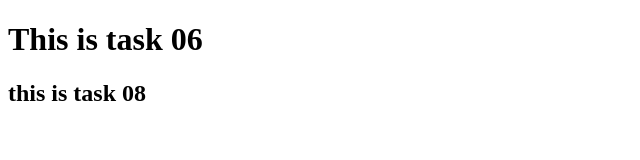
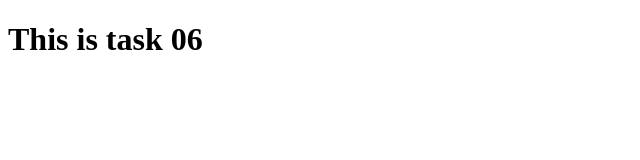
Before and after one commit to linhtran08/demoTrain, a plain HTML site: page products.html in a window 1280 px wide. Shown: the whole page, without its empty margins (0-640 px from the left). Drawn offline with Linux system fonts and the light colour scheme.

Commit message:
Revert "[task 08] minh_task08_add tag h2"
This reverts commit ddc7dab9f4a2e37b3921f55bc093d4b13894e192.

```diff
--- a/products.html
+++ b/products.html
@@ -7,6 +7,5 @@
 </head>
 <body>
     <h1>This is task 06</h1>
-    <h2>this is task 08</h2>
 </body>
 </html>
```
